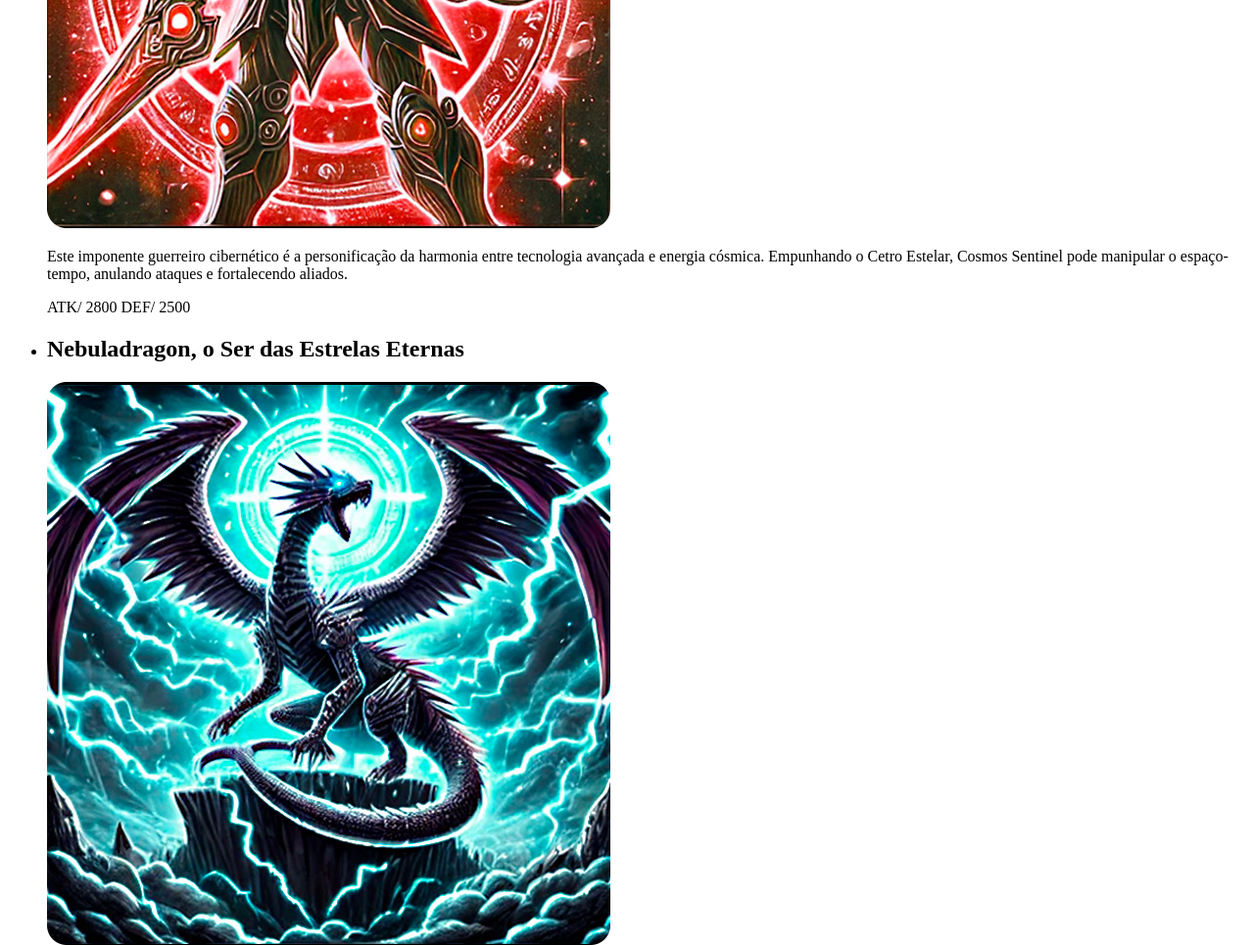
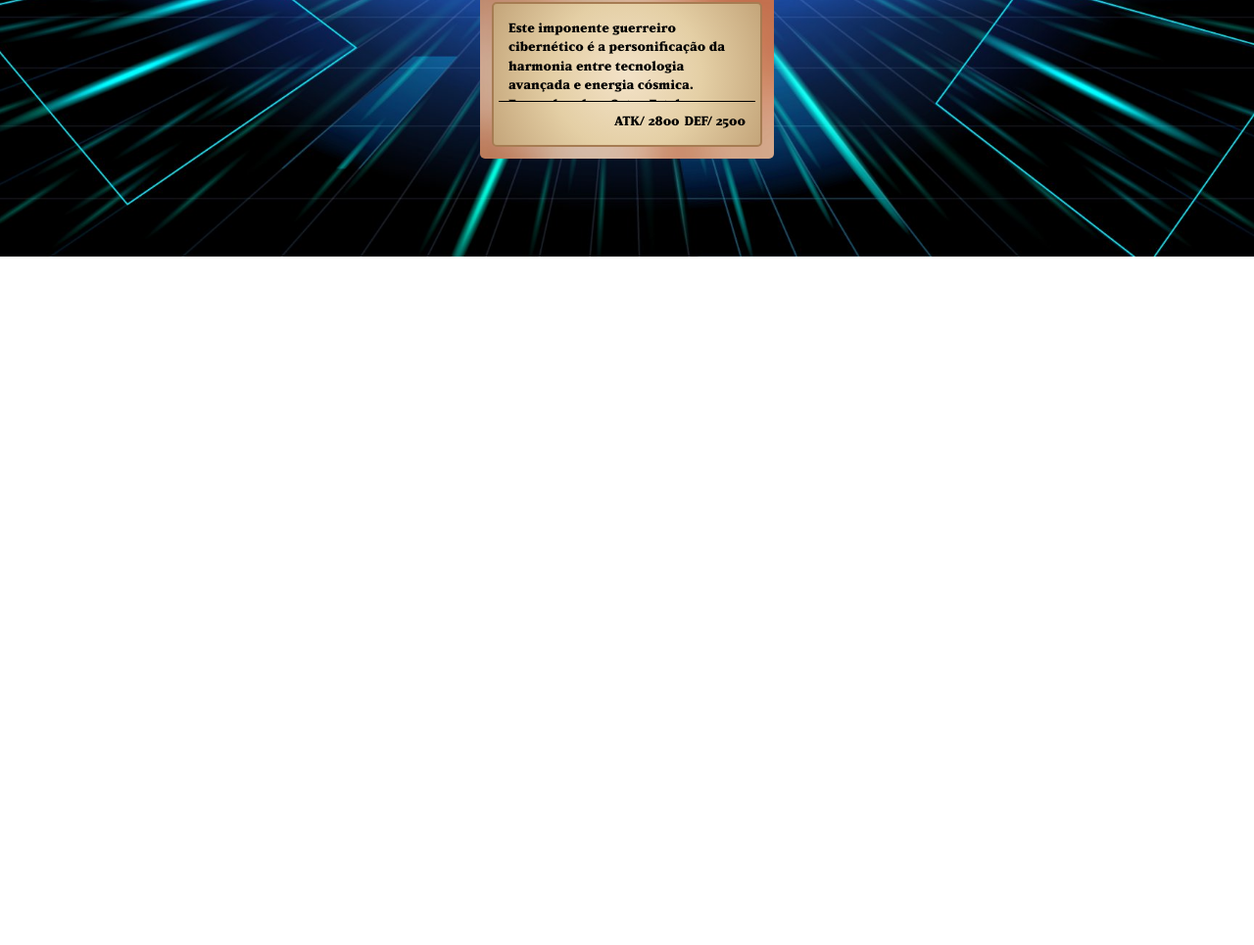
Before and after one commit to lukatony2006/meu-site, a plain HTML site: page index.html in a window 1280 px wide. Shown: the part 538-1503 px from the top of the page at 98% size. After the commit the page ends 800 px from the top, so only its background shows below. Drawn offline with Linux system fonts and the light colour scheme; the site is published under a folder, as on GitHub Pages, so addresses that start at the root find nothing.

Commit message:
Update index.html

```diff
--- a/index.html
+++ b/index.html
@@ -5,9 +5,9 @@
     <meta charset="UTF-8">
     <meta name="viewport" content="width=device-width, initial-scale=1.0">
     <title>Clone Yu-Gi-Oh! - Semana do zero ao programador</title>
-    <link rel="stylesheet" href="/src/css/fonts.css">
-    <link rel="stylesheet" href="/src/css/reset.css">
-    <link rel="stylesheet" href="/src/css/style.css">
+    <link rel="stylesheet" href="src/css/fonts.css">
+    <link rel="stylesheet" href="src/css/reset.css">
+    <link rel="stylesheet" href="src/css/style.css">
 </head>
 
 <body>
@@ -82,7 +82,7 @@
             <img src="src/image/seta.png" alt="seta avancar">
         </button>
     </main>
-    <script src="/src/script/script.js"></script>
+    <script src="src/script/script.js"></script>
 </body>
 
 </html>
```
